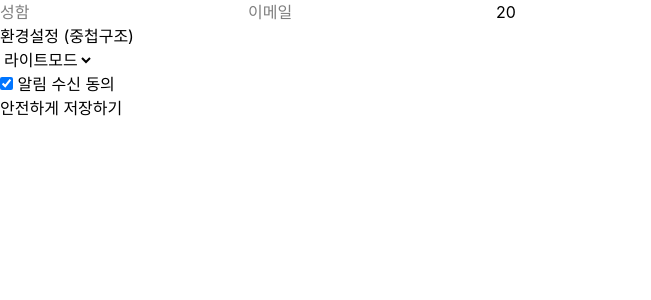
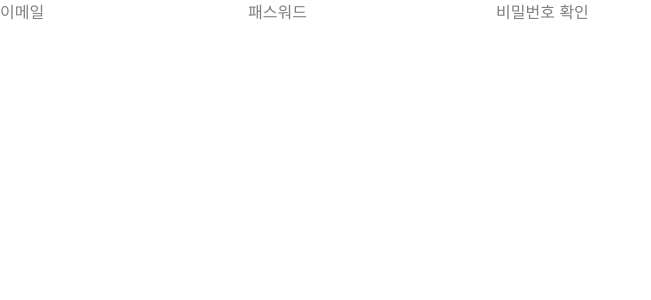
Before and after one commit to hyejoy/react-practical-architecture-lab, a React (Vite) app: page / in a window 1280 px wide. Shown: the top 300 px of the page, without its empty margins (0-651 px from the left). Built offline with nearby package versions, Linux system fonts and the light colour scheme.

Commit message:
feat: react-hook-form 기반 회원가입 폼 검증 예제 추가

```diff
--- a/src/App.tsx
+++ b/src/App.tsx
@@ -1,10 +1,11 @@
 import './App.css';
+import CleanValidationForm from './react-hook-form/after/CleanValidationForm';
 import TypeForm from './react-hook-form/TypeForm';
 
 export default function App() {
   return (
     <>
-      <TypeForm />
+      <CleanValidationForm />
     </>
   );
 }
--- /dev/null
+++ b/src/react-hook-form/after/CleanValidationForm.tsx
@@ -0,0 +1,64 @@
+import { useForm, type SubmitHandler } from 'react-hook-form';
+
+interface FormInputs {
+  email: string;
+  password: string;
+  passwordConfirm: string;
+}
+export const emailRegax = /^[a-zA-Z0-9._%+-]+@[a-zA-Z0-9.-]+\.[a-zA-Z]{2,}$/;
+
+export default function CleanValidationForm() {
+  // formstate내부의 Errors 객체는 실시간으로 발생하는 검증 결과를 담고 있음
+  const {
+    register,
+    handleSubmit,
+    watch,
+    formState: { errors },
+  } = useForm<FormInputs>({
+    mode: 'onChange', //mode 옵션은 검증이 일어나는 타이밍을 결정, onChange로 설정하면 사용자가 글자를 입력할 때마다 즉시 검증결과 업데이트
+  });
+
+  const onSumbt: SubmitHandler<FormInputs> = (data) => {
+    console.log('data : ', data);
+  };
+  return (
+    <form onSubmit={handleSubmit(onSumbt)}>
+      <input
+        {...register('email', {
+          required: '이메일은 필수 입력 항목입니다.',
+          pattern: {
+            // pattern속성은 내부적으로 정규식 표현식의 test() 대조 작업을 자동화합니다.
+            value: emailRegax,
+            message: '이메일 형식이 아닙니다.',
+          },
+        })}
+        placeholder="이메일"
+      />
+      {errors.email && <p>{errors.email.message}</p>}
+
+      <input
+        {...register('password', {
+          required: '비밀번호를 입력해 주세요.',
+          minLength: {
+            value: 8,
+            message: '최소 8자 이상이어야합니다.',
+          },
+        })}
+        type="password"
+        placeholder="패스워드"
+      />
+      {errors.password && <p className="text-red-500">{errors.password.message}</p>}
+
+      {/* 비밀번호 watch  */}
+      <input
+        type="password"
+        {...register('passwordConfirm', {
+          required: '비밀번호 확인이 필요합니다.',
+          validate: (value) => value === watch('password') || '비밀번호 일치하지 않습니다.',
+        })}
+        placeholder="비밀번호 확인"
+      />
+      {errors.passwordConfirm && <p className="text-red-200">{errors.passwordConfirm.message}</p>}
+    </form>
+  );
+}
```
